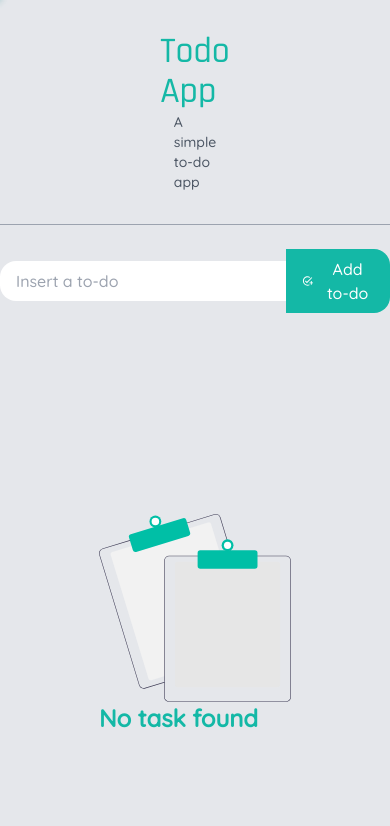
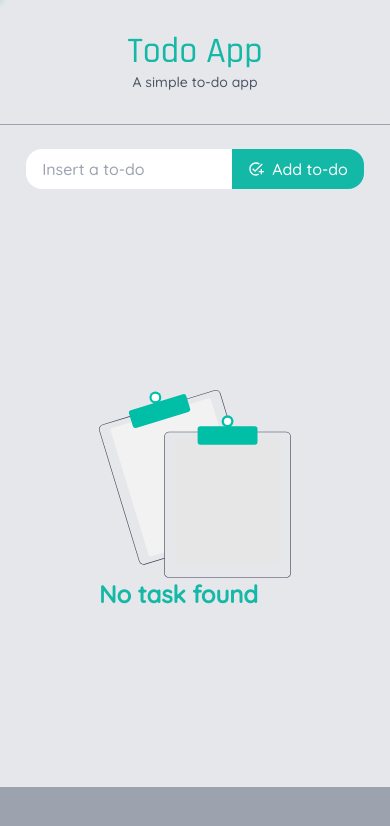
Before and after one commit to Deveripon/react-to-do-application, a React (Vite) app: page / in a window 390 px wide. Shown: the top 826 px of the page. Built offline with nearby package versions, Linux system fonts and the light colour scheme.

Commit message:
todo adding functionality added

```diff
--- a/src/components/Heading/Header.jsx
+++ b/src/components/Heading/Header.jsx
@@ -2,7 +2,7 @@ const Header = () => {
     return (
         <>
             <section className="header bg-gray-200 py-8">
-                <div className="header-content px-44 flex flex-col justify-center items-center">
+                <div className="header-content md:px-44 px-3 flex flex-col justify-center items-center">
                     <h1 className="text-4xl text-teal-500 font-heading">Todo App</h1>
                     <p className="text-sm text-gray-600">A simple to-do app</p>
                 </div>
--- a/src/components/form/ToDoInsertForm.jsx
+++ b/src/components/form/ToDoInsertForm.jsx
@@ -8,7 +8,7 @@ const ToDoInsertForm = () => {
         <>
             <section className="todoInsertSection bg-gray-200 mt-[1px] flex justify-center items-center py-6">
                 <input
-                    className="w-96 outline-none border-none px-4 py-2 rounded-tl-2xl rounded-bl-2xl text-teal-500 "
+                    className="md:w-96 w-46 outline-none border-none px-4 py-2 rounded-tl-2xl rounded-bl-2xl text-teal-500 "
                     type="text"
                     name="todo"
                     id="todo"
```
